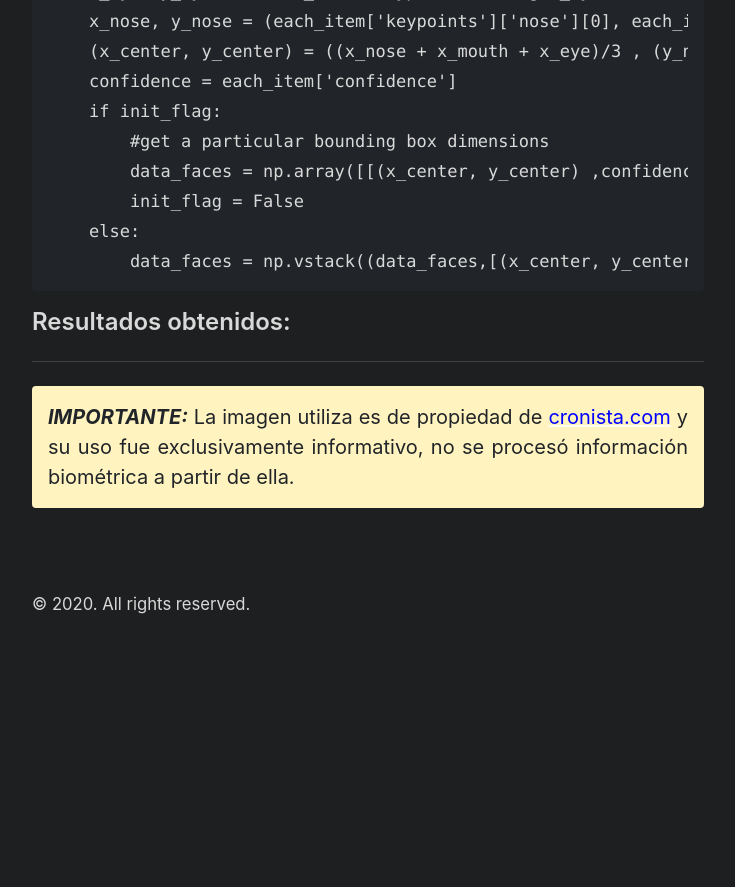
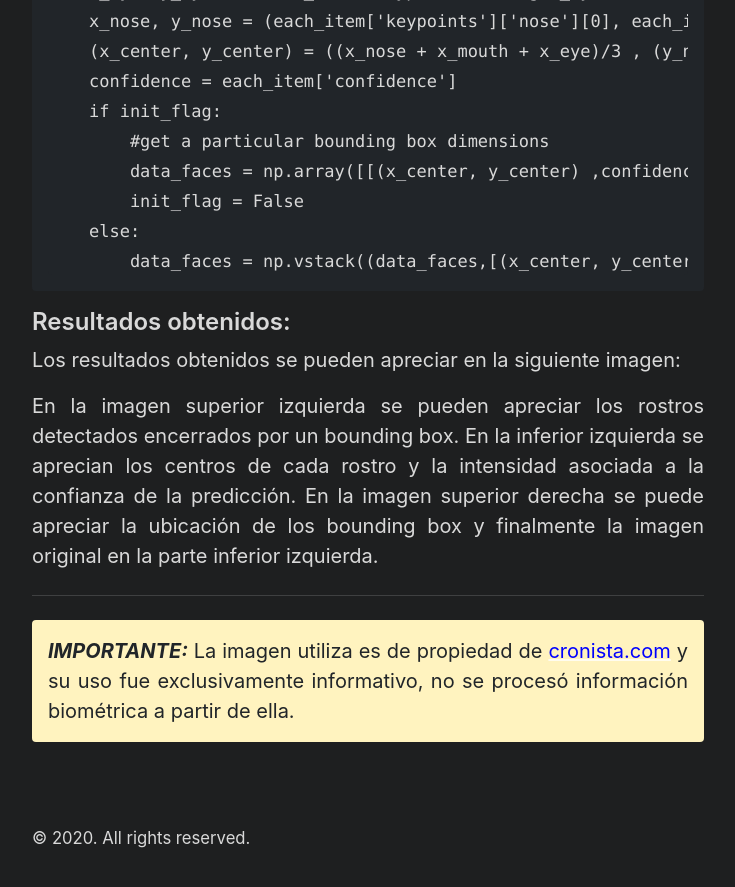
Before and after one commit to srosalest/srosalest.github.io, a Jekyll site: the page built from _posts/2020-12-27-deteccion-y-reconocimiento-facial.md, in a window 1280 px wide and 900 px high, scrolled down 2876 px. Shown: the top 887 px of the window, without its empty margins (272-1007 px from the left). Built offline with Jekyll 4.4.1, drawn with Linux system fonts in a browser that asks for light colours; before the commit the page ends 3542 px from its top, so only the background shows below that.

Commit message:
first post

```diff
--- a/_posts/2020-12-27-deteccion-y-reconocimiento-facial.md
+++ b/_posts/2020-12-27-deteccion-y-reconocimiento-facial.md
@@ -109,6 +109,12 @@ for each_item in detection:
 
 ## Resultados obtenidos:
 
+<div style="text-align: justify" markdown="1">Los resultados obtenidos se pueden apreciar en la siguiente imagen:
+</div>
+
+<div style="text-align: justify" markdown="1">En la imagen superior izquierda se pueden apreciar los rostros detectados encerrados por un bounding box. En la inferior izquierda se aprecian los centros de cada rostro y la intensidad asociada a la confianza de la predicción. En la imagen superior derecha se puede apreciar la ubicación de los bounding box y finalmente la imagen original en la parte inferior izquierda.
+</div>
+
 
 
 ***
```
